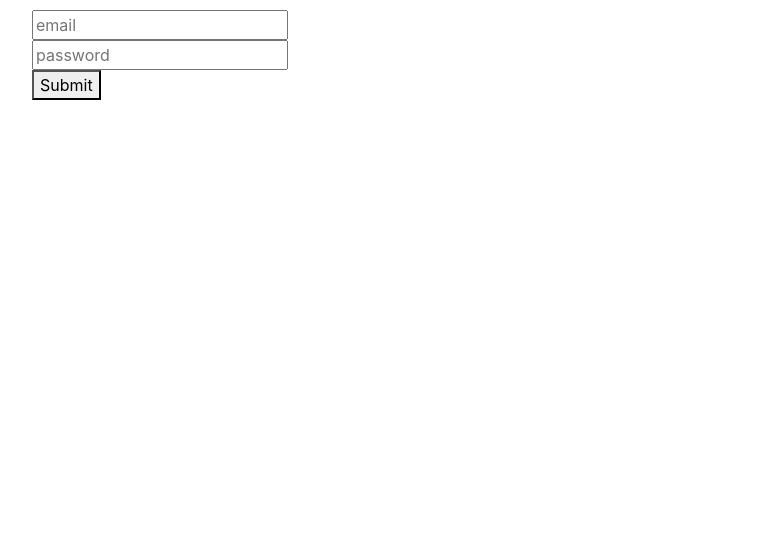
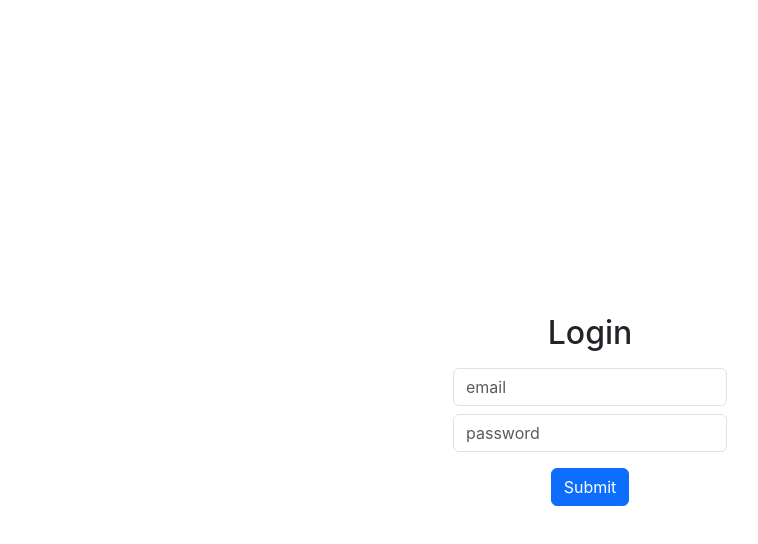
Before and after one commit to grazzy7124/25_OSS_Team_Project, a React (Create React App) app: page / in a window 1280 px wide. Shown: the top 544 px of the page, without its empty margins (50-808 px from the left). Built offline with nearby package versions, Linux system fonts and the light colour scheme.

Commit message:
로그인 UI 수정

```diff
--- a/src/components/Login/Login.js
+++ b/src/components/Login/Login.js
@@ -6,15 +6,19 @@ const Login = ()=> {
     return (
 
         <>
-            <div className="container justify-content-center">
+            <div className="container d-flex flex-column justify-content-center align-items-center vh-100">
+                <h2 className="text-center mb-3">Login</h2>
                 <div>
-                    <input placeholder="email"></input>
+                    <input className='form-control mb-2' placeholder="email"></input>
                 </div>
                 <div>
-                    <input placeholder="password"></input>
+                    <input className='form-control mb-3' placeholder="password"></input>
                 </div>
                 <div>
-                    <button onClick={() => navigate('/main')}>
+                    <button
+                        className='btn btn-primary'
+                        onClick={() => navigate('/main')}
+                    >
                         Submit
                     </button>
                 </div>
```
